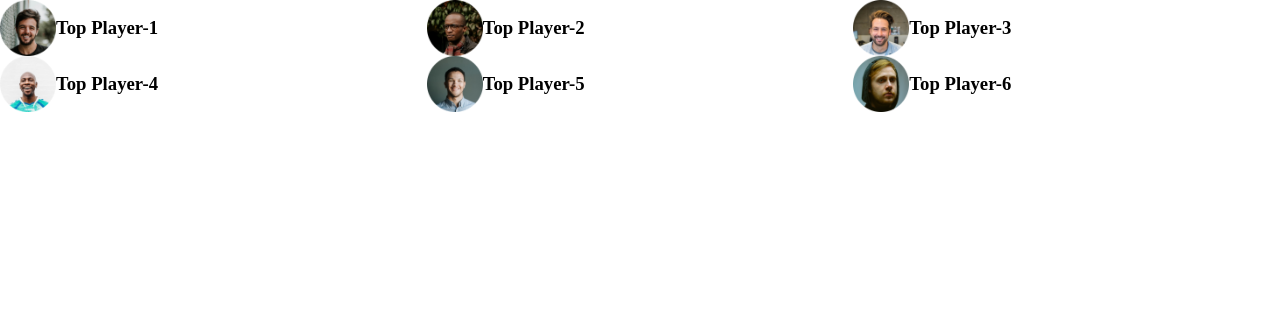
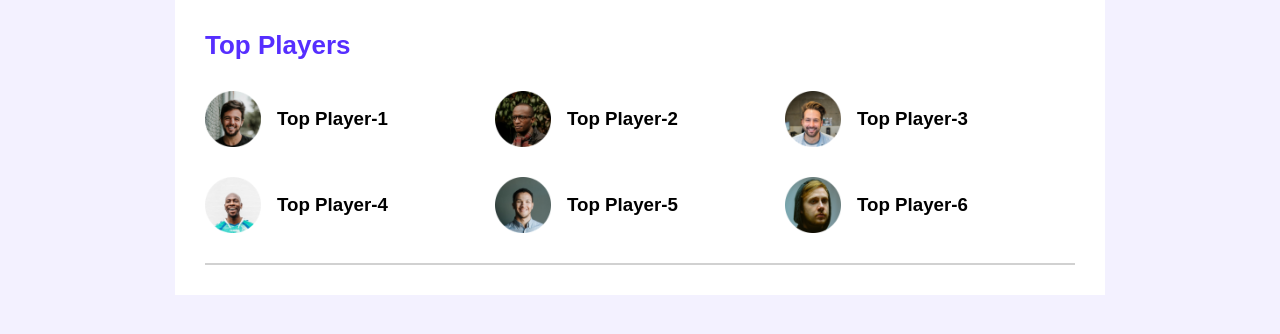
Before and after one commit to Fatema04/project_leader-board, a plain HTML site: page index.html in a window 1280 px wide. Drawn offline with Linux system fonts and the light colour scheme.

Commit message:
3rd  part

```diff
--- a/index.html
+++ b/index.html
@@ -17,36 +17,38 @@
     <!--header end-->
     <main>
         <!--top player & top blogs-->
-        <section>
+        <section class="container">
             <div class="top-players">
+                <h2 class="section-title">Top Players</h2>
                 <div class="players">
                     <div class="player">
                         <img src="images/players/player-1.png" alt="">
-                        <h3>Top Player-1</h3>
+                        <h3 class="player-name">Top Player-1</h3>
                     </div>
                     <div class="player">
                         <img src="images/players/player-2.png" alt="">
-                        <h3>Top Player-2</h3>
+                        <h3 class="player-name">Top Player-2</h3>
                     </div>
                     <div class="player">
                         <img src="images/players/player-3.png" alt="">
-                        <h3>Top Player-3</h3>
+                        <h3 class="player-name">Top Player-3</h3>
                     </div>
                     <div class="player">
                         <img src="images/players/player-4.png" alt="">
-                        <h3>Top Player-4</h3>
+                        <h3 class="player-name">Top Player-4</h3>
                     </div>
                     <div class="player">
                         <img src="images/players/player-5.png" alt="">
-                        <h3>Top Player-5</h3>
+                        <h3 class="player-name">Top Player-5</h3>
                     </div>
                     <div class="player">
                         <img src="images/players/player-6.png" alt="">
-                        <h3>Top Player-6</h3>
+                        <h3 class="player-name">Top Player-6</h3>
                     </div>
 
                 </div>
             </div>
+            <hr>
 
         </section>
     </main>
--- a/style.css
+++ b/style.css
@@ -3,11 +3,46 @@
     margin: 0px;
 }
 
+
+@import url('https://fonts.googleapis.com/css2?family=Poppins:wght@500&family=Ubuntu:ital@1&display=swap');
+
+body {
+    font-family: 'Poppins', sans-serif;
+    font-family: 'Ubuntu', sans-serif;
+    background-color: #f3f1ff;
+}
+
+main {
+    display: flex;
+    justify-content: center;
+}
+
+.container {
+    background-color: white;
+    width: 870px;
+    padding: 30px;
+}
+
+hr {
+    border: 1px solid #d1d1d1;
+}
+
+
 /*top player style*/
+.top-players {
+    margin-bottom: 30px;
+}
+
+.section-title {
+    font-size: 26px;
+    color: #562eff;
+    margin-bottom: 30px;
+}
 
 .players {
     display: grid;
     grid-template-columns: repeat(3, 1fr);
+    row-gap: 30px;
 }
 
 .player {
@@ -19,3 +54,7 @@
     width: 56px;
     height: 56px;
 }
+
+.player-name {
+    margin: 16px;
+}
```
